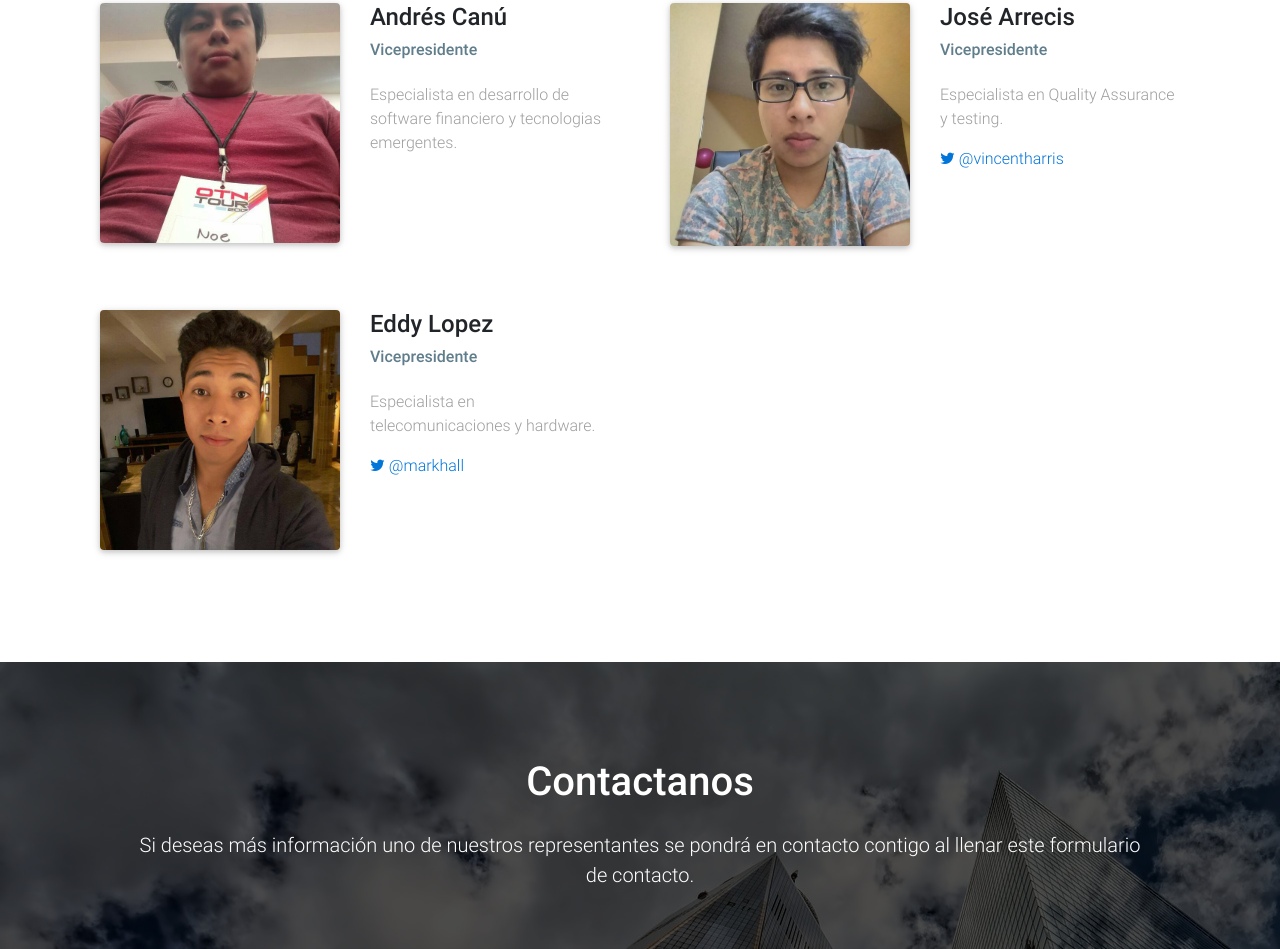
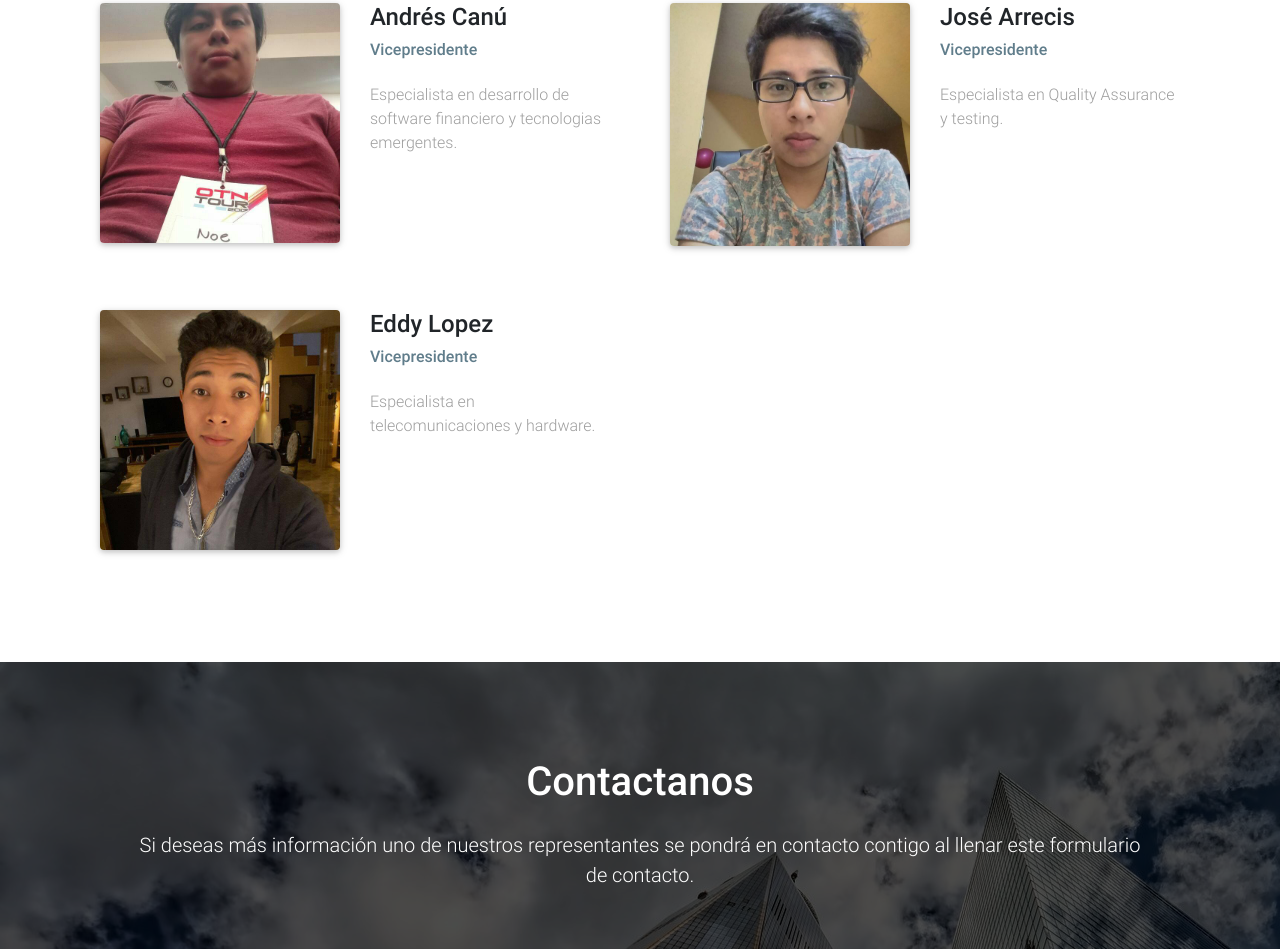
Before and after one commit to andres8m/wena, a plain HTML site: page index.html in a window 1280 px wide. Shown: the part 4077-5026 px from the top of the page. Drawn offline with Linux system fonts and the light colour scheme.

Commit message:
correction

```diff
--- a/index.html
+++ b/index.html
@@ -188,7 +188,7 @@
         <div class="col-md-6 float-right">
           <div class="h4">José Arrecis</div>
           <h6 class="font-bold blue-grey-text mb-4">Vicepresidente</h6>
-          <p class="grey-text">Especialista en Quality Assurance y testing.</p><a href="https://twitter.com" target="_blank"><i class="fa fa-twitter"></i><span class="ml-1">@vincentharris</span></a>
+          <p class="grey-text">Especialista en Quality Assurance y testing.</p>
         </div>
       </div>
     </div>
@@ -200,7 +200,7 @@
         <div class="col-md-6 float-right">
           <div class="h4">Eddy Lopez</div>
           <h6 class="font-bold blue-grey-text mb-4">Vicepresidente</h6>
-          <p class="grey-text">Especialista en telecomunicaciones y hardware.</p><a href="https://twitter.com" target="_blank"><i class="fa fa-twitter"></i><span class="ml-1">@markhall</span></a>
+          <p class="grey-text">Especialista en telecomunicaciones y hardware.</p>
         </div>
       </div>
       <div class="col-lg-6 col-md-12 mb-r wow fadeInRight" data-wow-delay=".3s">
```
